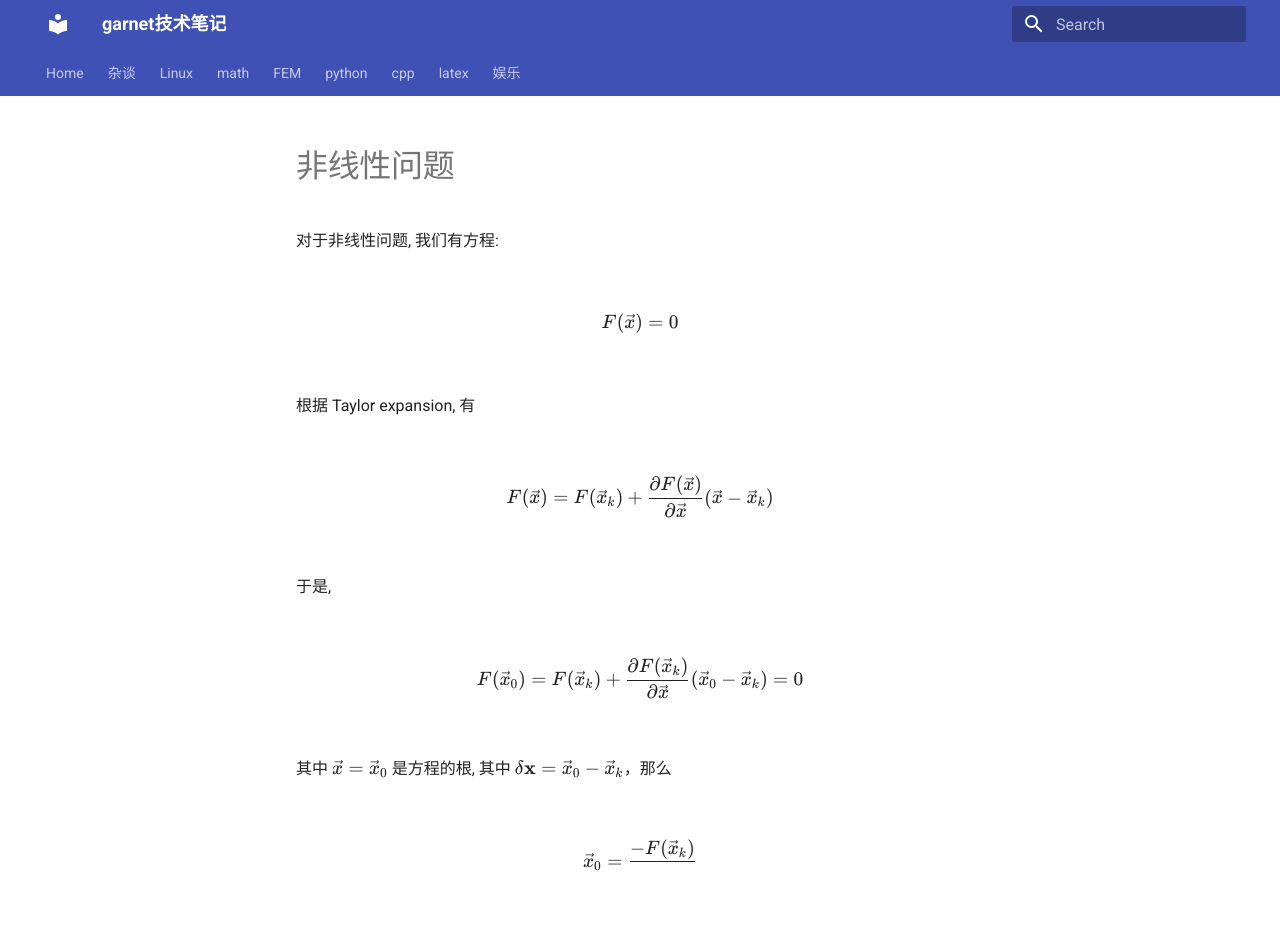
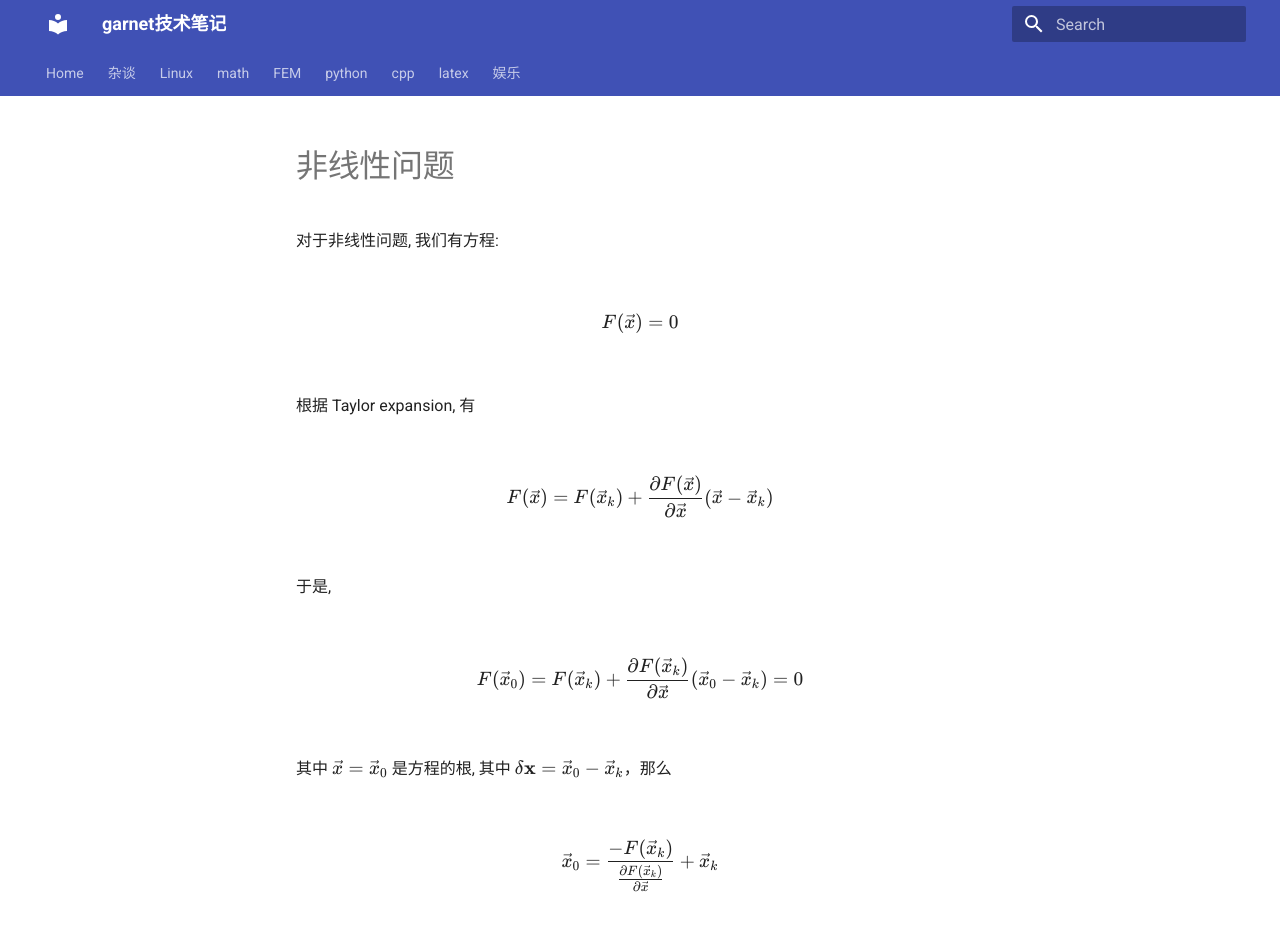
Before and after one commit to ymma98/technotes, an MkDocs documentation site: the page built from docs/FEM/dealii-08_非线性问题.md, in a window 1280 px wide and 956 px high. Shown: the top 931 px of the window. Built offline with MkDocs 1.6.1 and Material for MkDocs 9.7.7, drawn with Linux system fonts in a browser that asks for light colours.

Commit message:
docs/FEM/dealii-08_非线性问题.md updated from https://stackedit.cn/

```diff
--- a/docs/FEM/dealii-08_非线性问题.md
+++ b/docs/FEM/dealii-08_非线性问题.md
@@ -21,9 +21,10 @@ $$
 其中 $\vec{x}=\vec{x}_0$ 是方程的根, 其中 $\delta \mathbf{x}=\vec{x}_0-\vec{x}_k$，那么
 
 $$
-\vec{x}_0 = \frac{-F(\vec{x}_k)}{\frac{}{}}
+\vec{x}_0 = \frac{-F(\vec{x}_k)}{\frac{\partial F(\vec{x}_k)}{\partial \vec{x}}} + \vec{x}_k
 $$
 
+
 <!--stackedit_data:
-eyJoaXN0b3J5IjpbLTgxNjIyNzgyXX0=
+eyJoaXN0b3J5IjpbLTk5NjU2NTI1NF19
 -->
```
